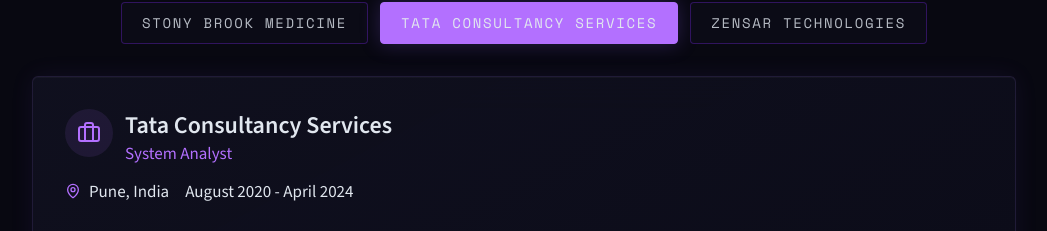
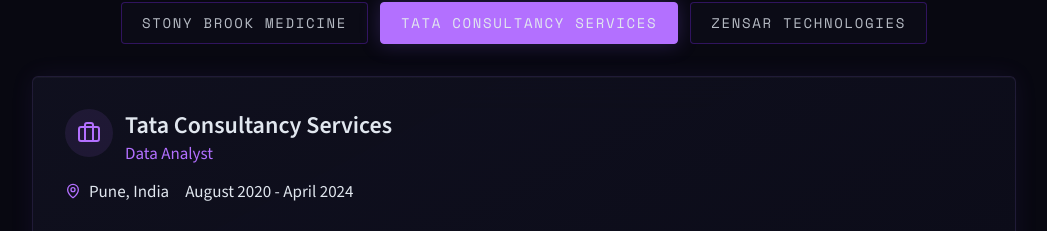
Before and after one commit to RutikaKadam10/Portfolio-Rutika-Kadam, a React (Vite) app: page / in a window 1280 px wide. Shown: the part 1858-2089 px from the top of the page, without its empty margins (116-1163 px from the left). Built offline with nearby package versions, Linux system fonts and the light colour scheme; no server answers.

Commit message:
updating resume

```diff
--- a/src/components/ExperienceSection.jsx
+++ b/src/components/ExperienceSection.jsx
@@ -19,7 +19,7 @@
   {
     company: "Tata Consultancy Services",
     location: "Pune, India",
-    role: "System Analyst",
+    role: "Data Analyst",
     duration: "August 2020 - April 2024",
     points: [
       "Collaborating with the Vulnerability Management team, performed exploratory data analysis on 1M+ system vulnerability records reporting from Qualys VMDR using Python-pandas, uncovering trends, anomalies, and threat vectors, that informed remediation prioritization.",
```
Also changed, not shown: 1 other file (tests, documents, lock files or other folders).
